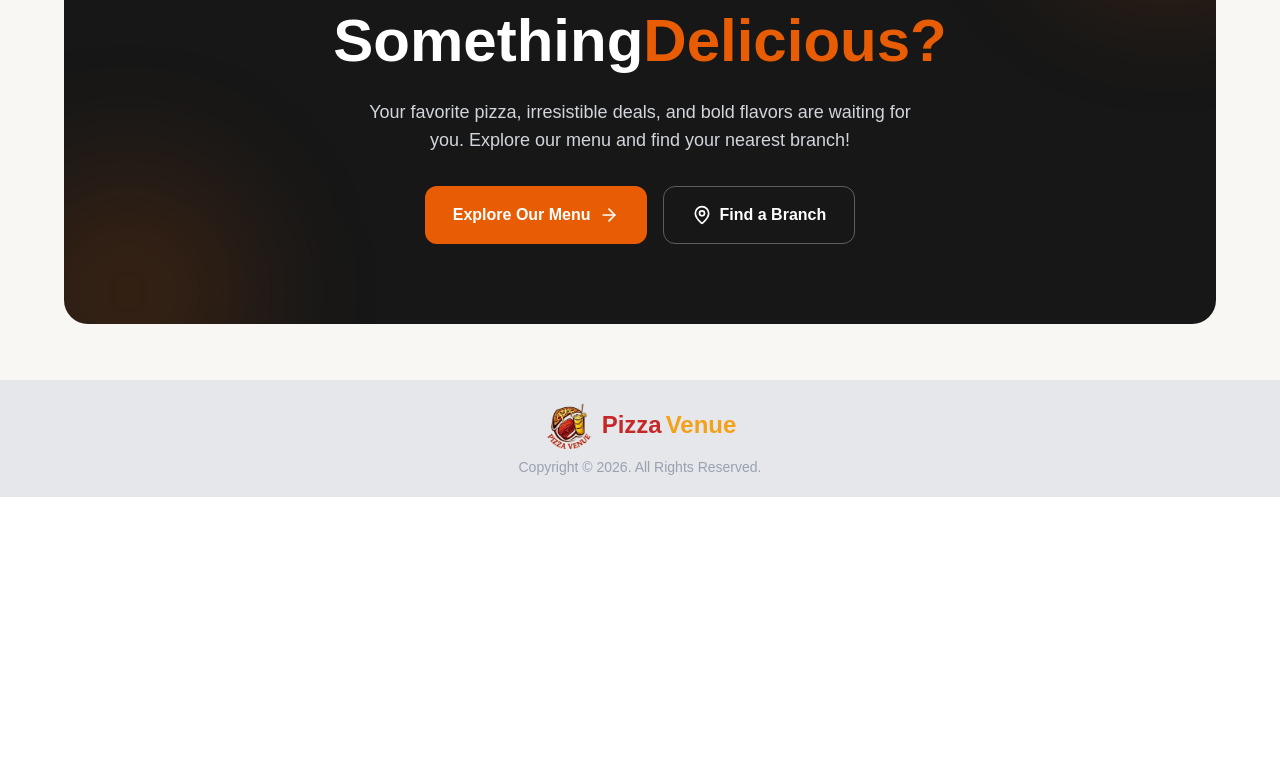
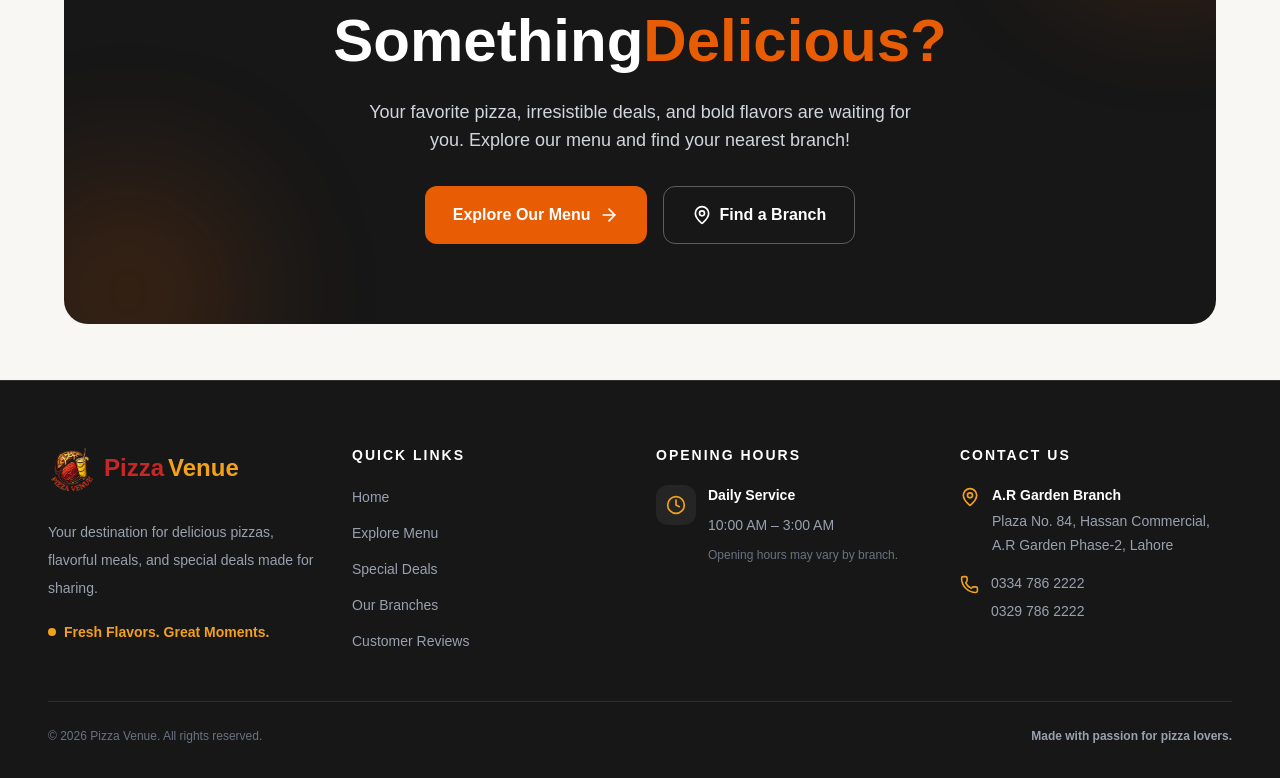
Before and after one commit to RafiaSuleman/PizzaVenue, a Next.js app: page / in a window 1280 px wide. Shown: the part 6584-7362 px from the top of the page. Before the commit the page ends 7081 px from the top, so only its background shows below. Built offline with nearby package versions, Linux system fonts and the light colour scheme.

Commit message:
footerUpdated

```diff
--- a/app/component/footer.tsx
+++ b/app/component/footer.tsx
@@ -1,36 +1,162 @@
 
 import Image from "next/image";
+import Link from "next/link";
+import { MapPin, Clock, Phone, ArrowUpRight } from "lucide-react";
+
+const quickLinks = [
+  { name: "Home", href: "/" },
+  { name: "Explore Menu", href: "/menu" },
+  { name: "Special Deals", href: "#deals" },
+  { name: "Our Branches", href: "#branches" },
+  { name: "Customer Reviews", href: "#reviews" },
+];
 
 export default function Footer() {
   return (
-    <footer className="border-t border-gray-200 bg-gray-200">
-      <div className="mx-auto flex flex-col items-center justify-center gap-2 px-6 py-5">
-
-        {/* Logo + Text */}
-        <div className="flex items-center justify-center gap-2">
+    <footer className="border-t border-white/10 bg-[#171717] text-white">
+      <div className="mx-auto max-w-7xl px-5 pb-8 pt-14 sm:px-8 md:pt-16 lg:px-12">
+        {/* Main Footer */}
+        <div className="grid gap-10 sm:grid-cols-2 lg:grid-cols-4 lg:gap-8">
+          {/* Brand */}
+          <div className="lg:col-span-1">
+            <Link href="/" className="inline-flex items-center gap-2">
               <Image
                 src="/logo.png"
                 alt="Pizza Venue Logo"
-            width={50}
-            height={50}
+                width={48}
+                height={48}
               />
 
               <div className="flex items-center gap-1">
-            <h1 className="text-2xl font-extrabold text-[#C62828]">
+                <span className="text-2xl font-black text-[#C62828]">
                   Pizza
-            </h1>
+                </span>
+                <span className="text-2xl font-black text-[#F4A11A]">
+                  Venue
+                </span>
+              </div>
+            </Link>
 
-            <p className="text-2xl font-extrabold text-[#F4A11A]">
-              Venue
+            <p className="mt-5 max-w-xs text-sm leading-7 text-gray-400">
+              Your destination for delicious pizzas, flavorful meals, and
+              special deals made for sharing.
+            </p>
+
+            <div className="mt-5 flex items-center gap-2 text-sm font-semibold text-[#F4A11A]">
+              <span className="h-2 w-2 rounded-full bg-[#F4A11A]" />
+              Fresh Flavors. Great Moments.
+            </div>
+          </div>
+
+          {/* Quick Links */}
+          <div>
+            <h3 className="mb-5 text-sm font-extrabold uppercase tracking-[2px] text-white">
+              Quick Links
+            </h3>
+
+            <ul className="space-y-3">
+              {quickLinks.map((link) => (
+                <li key={link.name}>
+                  <Link
+                    href={link.href}
+                    className="group inline-flex items-center gap-2 text-sm text-gray-400 transition-colors hover:text-[#F4A11A]"
+                  >
+                    <span>{link.name}</span>
+                    <ArrowUpRight
+                      size={14}
+                      className="opacity-0 transition group-hover:translate-x-0.5 group-hover:opacity-100"
+                    />
+                  </Link>
+                </li>
+              ))}
+            </ul>
+          </div>
+
+          {/* Opening Hours */}
+          <div>
+            <h3 className="mb-5 text-sm font-extrabold uppercase tracking-[2px] text-white">
+              Opening Hours
+            </h3>
+
+            <div className="flex items-start gap-3">
+              <div className="flex h-10 w-10 shrink-0 items-center justify-center rounded-xl bg-white/[0.06] text-[#F4A11A]">
+                <Clock size={20} />
+              </div>
+
+              <div>
+                <p className="text-sm font-bold text-white">
+                  Daily Service
+                </p>
+                <p className="mt-2 text-sm leading-6 text-gray-400">
+                  10:00 AM – 3:00 AM
+                </p>
+                <p className="mt-2 text-xs leading-5 text-gray-500">
+                  Opening hours may vary by branch.
+                </p>
+              </div>
+            </div>
+          </div>
+
+          {/* Contact */}
+          <div>
+            <h3 className="mb-5 text-sm font-extrabold uppercase tracking-[2px] text-white">
+              Contact Us
+            </h3>
+
+            <div className="space-y-4">
+              <div className="flex items-start gap-3">
+                <MapPin
+                  size={20}
+                  className="mt-0.5 shrink-0 text-[#F4A11A]"
+                />
+                <div>
+                  <p className="text-sm font-bold text-white">
+                    A.R Garden Branch
+                  </p>
+                  <p className="mt-1 text-sm leading-6 text-gray-400">
+                    Plaza No. 84, Hassan Commercial, A.R Garden Phase-2,
+                    Lahore
                   </p>
                 </div>
               </div>
 
-        {/* Copyright */}
-        <p className="text-center text-sm text-gray-400">
-          Copyright © 2026. All Rights Reserved.
+              <div className="flex items-start gap-3">
+                <Phone
+                  size={19}
+                  className="mt-0.5 shrink-0 text-[#F4A11A]"
+                />
+                <div className="space-y-2">
+                  <a
+                    href="tel:+923347862222"
+                    className="block text-sm text-gray-400 transition hover:text-[#F4A11A]"
+                  >
+                    0334 786 2222
+                  </a>
+                  <a
+                    href="tel:+923297862222"
+                    className="block text-sm text-gray-400 transition hover:text-[#F4A11A]"
+                  >
+                    0329 786 2222
+                  </a>
+                </div>
+              </div>
+            </div>
+          </div>
+        </div>
+
+        {/* Bottom Bar */}
+        <div className="mt-12 flex flex-col items-center justify-between gap-3 border-t border-white/10 pt-6 text-center sm:flex-row sm:text-left">
+          <p className="text-xs leading-5 text-gray-500">
+            © 2026 Pizza Venue. All rights reserved.
           </p>
 
+          <Link
+            href="/"
+            className="text-xs font-semibold text-gray-400 transition hover:text-[#F4A11A]"
+          >
+            Made with passion for pizza lovers.
+          </Link>
+        </div>
       </div>
     </footer>
   );
```
Lines whose indentation alone changed are shown as unchanged.
